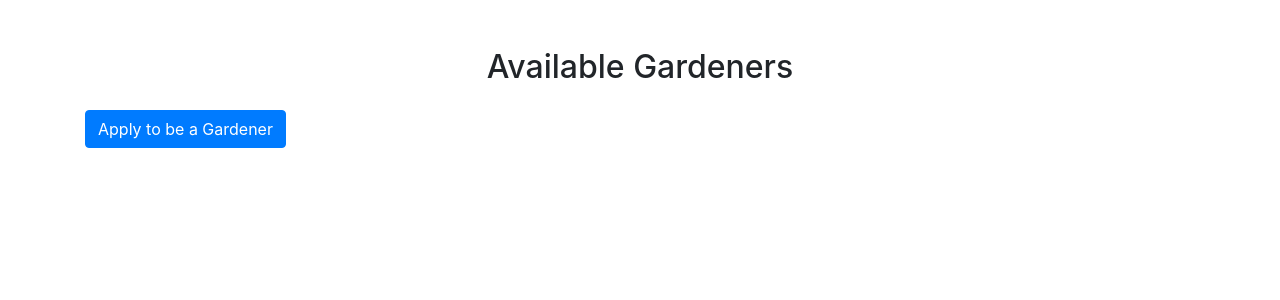
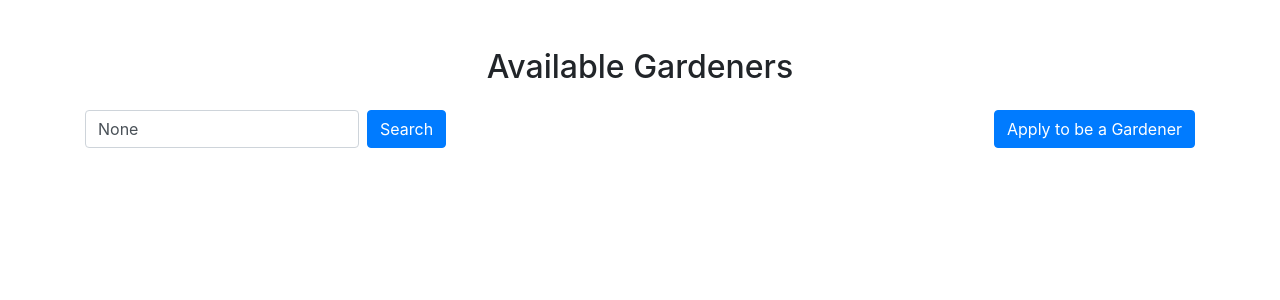
Before and after one commit to bmeennakshy/dlms, a Flask app: page /gardener in a window 1280 px wide. Shown: the top 300 px of the page. Run offline with Flask 3, Linux system fonts and the light colour scheme; data that the repository does not hold is empty; some libraries are stand-ins or nearby versions.

Commit message:
Update gardener.html

```diff
--- a/dlms/templates/gardener.html
+++ b/dlms/templates/gardener.html
@@ -11,10 +11,13 @@
         <h2 class="text-center mb-4">Available Gardeners</h2>
 
 
-        <button type="button" class="btn btn-primary" data-toggle="modal" data-target="#applyModal">
+        <button type="button" class="btn btn-primary float-right" data-toggle="modal" data-target="#applyModal">
             Apply to be a Gardener
         </button>
-
+        <form action="/gardener" method="GET" class="form-inline mb-4">
+            <input type="text" class="form-control mr-2" name="search" placeholder="Search by location" value="{{ request.args.get('search') }}">
+            <button type="submit" class="btn btn-primary">Search</button>
+        </form>
         <!-- Display application details -->
         {% if application_details %}
         <div class="mt-4">
```
